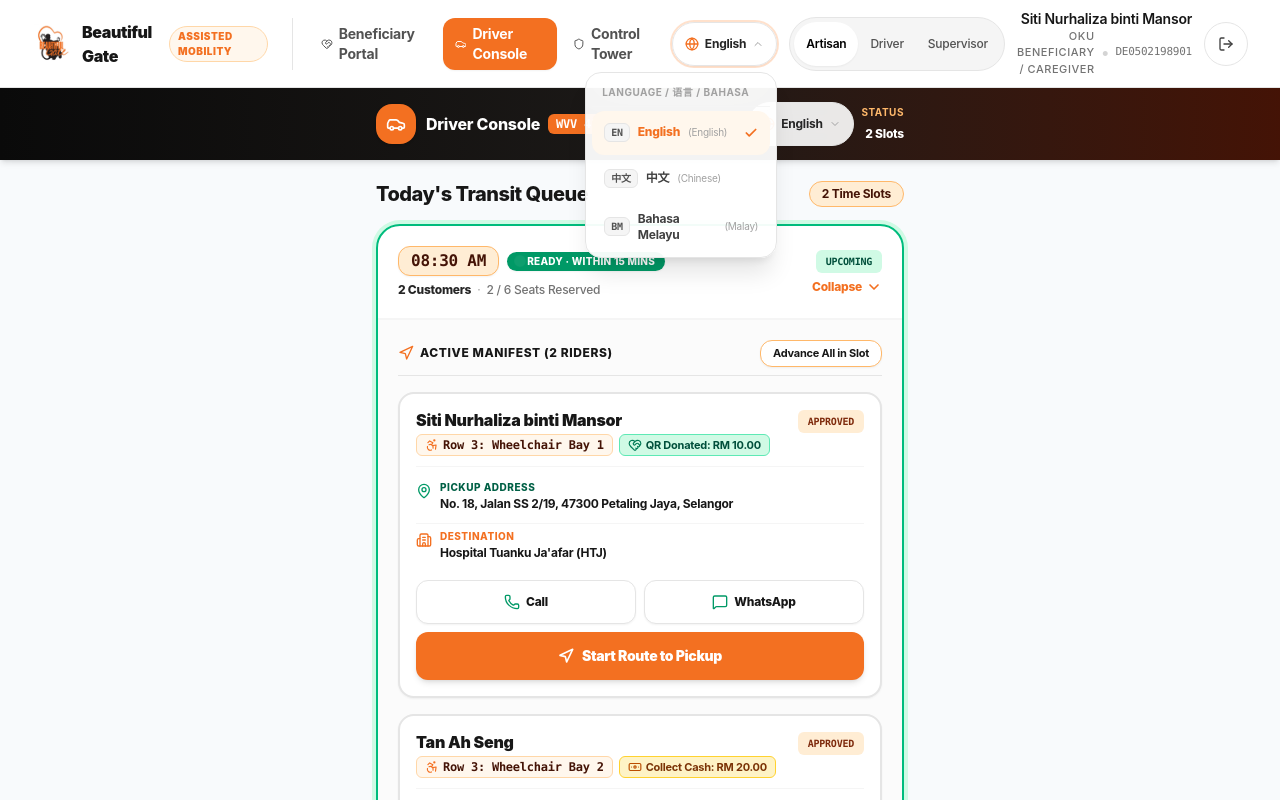
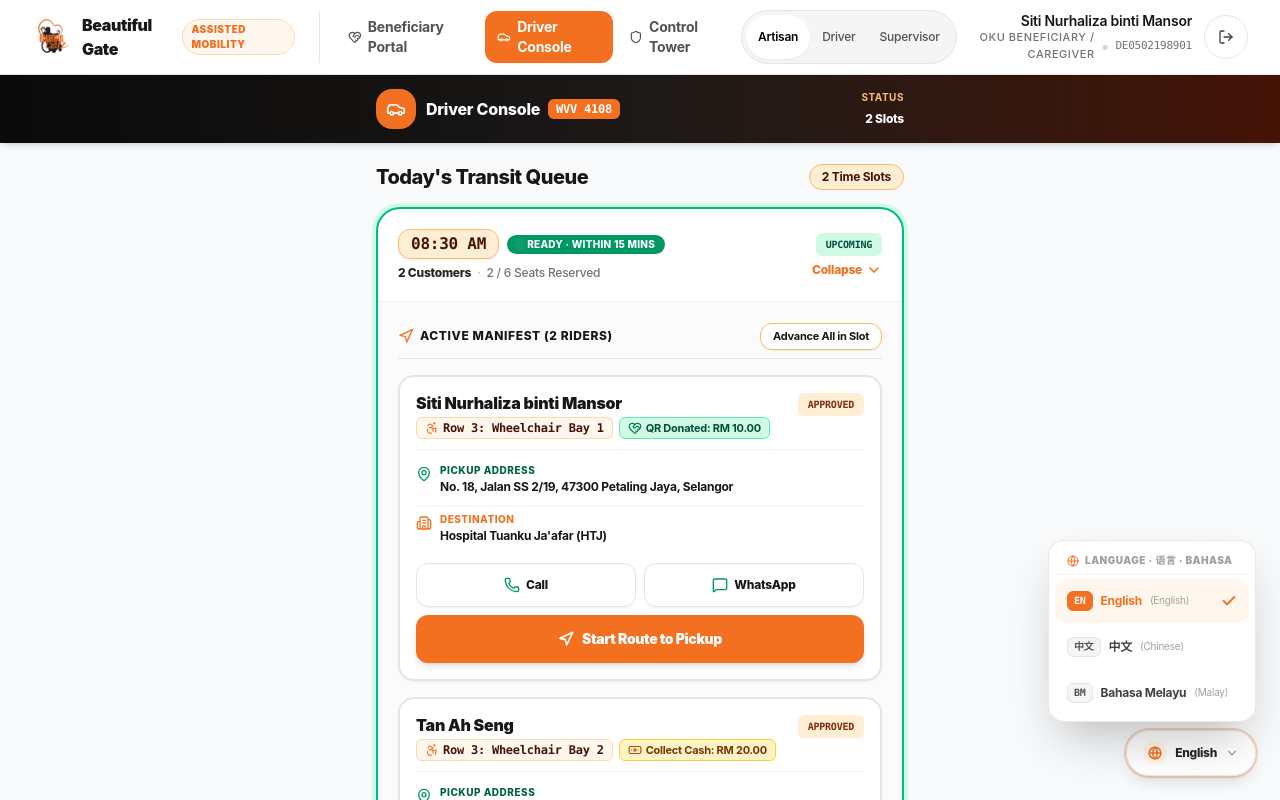
Before and after one commit to norman-AI-2025/BeautifulGate, a Next.js app: page /driver in a window 1280 px wide. Both pictures are taken after a click on the button "English". Shown: the top 800 px of the page. Built offline with nearby package versions, Linux system fonts and the light colour scheme.

Commit message:
feat: position floating language selector at bottom right with globe icon across all pages

```diff
--- a/src/app/admin/page.tsx
+++ b/src/app/admin/page.tsx
@@ -3,7 +3,6 @@
 import React, { useState, useMemo } from 'react';
 import { useApp } from '@/context/AppContext';
 import { useLanguage } from '@/context/LanguageContext';
-import { LanguageSelector } from '@/components/LanguageSelector';
 import { ArtisanDrawer } from '@/components/ArtisanDrawer';
 import { AnalyticsCharts } from '@/components/AnalyticsCharts';
 import { LinearStageIndicator } from '@/components/LinearStageIndicator';
@@ -320,9 +319,8 @@ export default function AdminPage() {
               </h1>
             </div>
 
-            {/* Top-Level Navigation Bar & Language Selector */}
+            {/* Top-Level Navigation Bar */}
             <div className="flex flex-wrap items-center gap-2.5 self-start sm:self-auto">
-              <LanguageSelector compact />
               <div className="flex rounded-full bg-white/10 p-1 border border-white/10">
                 <button
                   type="button"
--- a/src/app/driver/page.tsx
+++ b/src/app/driver/page.tsx
@@ -3,7 +3,6 @@
 import React, { useState, useMemo, useEffect } from 'react';
 import { useApp } from '@/context/AppContext';
 import { useLanguage } from '@/context/LanguageContext';
-import { LanguageSelector } from '@/components/LanguageSelector';
 import {
   Phone,
   MessageSquare,
@@ -277,7 +276,6 @@ export default function DriverPage() {
             </div>
 
             <div className="flex items-center gap-2">
-              <LanguageSelector compact />
               <div className="text-right hidden sm:block">
                 <span className="text-[10px] font-bold uppercase tracking-wider text-orange-300 block">
                   {t('common.status', 'Queue Status')}
--- a/src/app/layout.tsx
+++ b/src/app/layout.tsx
@@ -3,6 +3,7 @@ import './globals.css';
 import { AppProvider } from '@/context/AppContext';
 import { LanguageProvider } from '@/context/LanguageContext';
 import { Header } from '@/components/Header';
+import { LanguageSelector } from '@/components/LanguageSelector';
 
 export const metadata: Metadata = {
   title: 'Beautiful Gate | Assisted Mobility & Artisan Workshop Platform',
@@ -21,6 +22,8 @@ export default function RootLayout({
           <AppProvider>
             <Header />
             {children}
+            {/* Universal Floating Language Button at Bottom Right with Globe Icon */}
+            <LanguageSelector floating />
           </AppProvider>
         </LanguageProvider>
       </body>
--- a/src/app/login/page.tsx
+++ b/src/app/login/page.tsx
@@ -6,7 +6,6 @@ import Image from 'next/image';
 import { useRouter } from 'next/navigation';
 import { useApp } from '@/context/AppContext';
 import { useLanguage } from '@/context/LanguageContext';
-import { LanguageSelector } from '@/components/LanguageSelector';
 import { ArrowRight, UserCheck, Car, Shield } from 'lucide-react';
 import { UserRole } from '@/types';
 
@@ -40,11 +39,6 @@ export default function LoginPage() {
 
   return (
     <div className="min-h-screen bg-neutral-100/60 flex flex-col justify-center items-center px-4 py-12 relative">
-      {/* Top Floating Language Selector */}
-      <div className="absolute top-4 right-4 sm:top-6 sm:right-8">
-        <LanguageSelector />
-      </div>
-
       {/* Brand Header */}
       <div className="mb-6 text-center">
         <div className="mx-auto flex h-20 w-20 items-center justify-center rounded-3xl bg-white border border-neutral-200/80 shadow-md p-2 mb-3">
--- a/src/app/portal/page.tsx
+++ b/src/app/portal/page.tsx
@@ -3,7 +3,6 @@
 import React, { useState } from 'react';
 import { useApp } from '@/context/AppContext';
 import { useLanguage } from '@/context/LanguageContext';
-import { LanguageSelector } from '@/components/LanguageSelector';
 import { WeeklyTimetable } from '@/components/WeeklyTimetable';
 import { VanFloorPlanModal } from '@/components/VanFloorPlanModal';
 import { LinearStageIndicator } from '@/components/LinearStageIndicator';
@@ -117,9 +116,8 @@ export default function MobileArtisanPortalPage() {
               </p>
             </div>
 
-            {/* Language Selector & Main Navigation Segmented Switcher */}
+            {/* Main Navigation Segmented Switcher */}
             <div className="flex items-center gap-2">
-              <LanguageSelector compact />
               <div className="flex rounded-full bg-white/10 p-1 border border-white/10">
                 <button
                   type="button"
--- a/src/app/signup/page.tsx
+++ b/src/app/signup/page.tsx
@@ -6,7 +6,6 @@ import Image from 'next/image';
 import { useRouter } from 'next/navigation';
 import { useApp } from '@/context/AppContext';
 import { useLanguage } from '@/context/LanguageContext';
-import { LanguageSelector } from '@/components/LanguageSelector';
 import { MobilityType, UserRole } from '@/types';
 
 export default function SignUpPage() {
@@ -48,11 +47,6 @@ export default function SignUpPage() {
 
   return (
     <div className="min-h-screen bg-neutral-100/60 flex flex-col justify-center items-center px-4 py-12 relative">
-      {/* Top Floating Language Selector */}
-      <div className="absolute top-4 right-4 sm:top-6 sm:right-8">
-        <LanguageSelector />
-      </div>
-
       {/* Brand Header */}
       <div className="mb-6 text-center">
         <div className="mx-auto flex h-20 w-20 items-center justify-center rounded-3xl bg-white border border-neutral-200/80 shadow-md p-2 mb-3">
--- a/src/components/Header.tsx
+++ b/src/components/Header.tsx
@@ -6,7 +6,6 @@ import Image from 'next/image';
 import { usePathname, useRouter } from 'next/navigation';
 import { useApp } from '@/context/AppContext';
 import { useLanguage } from '@/context/LanguageContext';
-import { LanguageSelector } from '@/components/LanguageSelector';
 import { LogOut, User, Shield, Car, HeartHandshake } from 'lucide-react';
 import { UserRole } from '@/types';
 
@@ -94,11 +93,8 @@ export const Header: React.FC = () => {
           </nav>
         </div>
 
-        {/* Right Section: Language Selector, Quick Switcher & User Profile */}
+        {/* Right Section: Quick Switcher & User Profile */}
         <div className="flex items-center gap-2 sm:gap-3">
-          {/* Universal Language Selector Button (visible on all pages, mobile & desktop) */}
-          <LanguageSelector compact />
-
           {/* Quick Demo Switcher Pill */}
           <div className="hidden lg:flex items-center rounded-full bg-neutral-100 p-1 border border-neutral-200 text-xs">
             <button
--- a/src/components/LanguageSelector.tsx
+++ b/src/components/LanguageSelector.tsx
@@ -1,17 +1,19 @@
 'use client';
 
 import React, { useState, useRef, useEffect } from 'react';
-import { Globe, Check, ChevronDown } from 'lucide-react';
+import { Globe, Check, ChevronDown, ChevronUp } from 'lucide-react';
 import { useLanguage } from '@/context/LanguageContext';
 import { Language } from '@/translations';
 
 interface LanguageSelectorProps {
   compact?: boolean;
+  floating?: boolean;
   className?: string;
 }
 
 export const LanguageSelector: React.FC<LanguageSelectorProps> = ({
   compact = false,
+  floating = false,
   className = '',
 }) => {
   const { language, setLanguage, options, currentOption } = useLanguage();
@@ -39,6 +41,86 @@ export const LanguageSelector: React.FC<LanguageSelectorProps> = ({
     setIsOpen(false);
   };
 
+  // FLOATING BOTTOM-RIGHT MODE (User Spec: "put the language button at bottom right , with globe icon")
+  if (floating) {
+    return (
+      <div
+        ref={containerRef}
+        className={`fixed bottom-5 right-5 sm:bottom-6 sm:right-6 z-40 ${className}`}
+      >
+        {/* Floating Button with Globe Icon */}
+        <button
+          type="button"
+          onClick={() => setIsOpen(!isOpen)}
+          className={`flex items-center gap-2 rounded-full border border-neutral-200/90 bg-white/95 backdrop-blur-xl px-3.5 py-2 sm:px-4 sm:py-2.5 text-xs font-black text-neutral-800 shadow-lg hover:shadow-xl hover:border-[#F37021] hover:text-[#F37021] transition-all tap-target active:scale-95 group ${
+            isOpen ? 'ring-2 ring-[#F37021]/30 border-[#F37021]' : ''
+          }`}
+          aria-label="Select Language (English, Chinese, Malay)"
+          aria-expanded={isOpen}
+        >
+          <div className="flex items-center justify-center h-6 w-6 rounded-full bg-orange-50 text-[#F37021] group-hover:bg-[#F37021] group-hover:text-white transition-colors">
+            <Globe className="h-3.5 w-3.5 stroke-[2.5]" />
+          </div>
+          <span className="font-extrabold tracking-tight">
+            {currentOption.nativeName}
+          </span>
+          <ChevronUp
+            className={`h-3.5 w-3.5 text-neutral-400 group-hover:text-[#F37021] transition-transform duration-200 ${
+              isOpen ? 'rotate-180 text-[#F37021]' : ''
+            }`}
+          />
+        </button>
+
+        {/* Upward Apple-style Dropdown Menu */}
+        {isOpen && (
+          <div className="absolute right-0 bottom-full mb-2 w-52 rounded-2xl border border-neutral-200/90 bg-white/95 backdrop-blur-xl p-1.5 shadow-2xl z-50 animate-in fade-in zoom-in-95 duration-150">
+            <div className="flex items-center gap-1.5 px-3 py-1.5 text-[10px] font-black uppercase tracking-wider text-neutral-400 border-b border-neutral-100 mb-1">
+              <Globe className="h-3 w-3 text-[#F37021]" />
+              <span>Language · 语言 · Bahasa</span>
+            </div>
+            <div className="space-y-0.5">
+              {options.map((opt) => {
+                const isSelected = opt.code === language;
+                return (
+                  <button
+                    key={opt.code}
+                    type="button"
+                    onClick={() => handleSelect(opt.code)}
+                    className={`w-full flex items-center justify-between px-3 py-2 rounded-xl text-xs font-bold text-left transition-all tap-target ${
+                      isSelected
+                        ? 'bg-orange-50 text-[#F37021] font-black'
+                        : 'text-neutral-700 hover:bg-neutral-100 hover:text-black'
+                    }`}
+                  >
+                    <div className="flex items-center gap-2">
+                      <span
+                        className={`font-mono text-[10px] px-1.5 py-0.5 rounded-md border font-extrabold ${
+                          isSelected
+                            ? 'bg-[#F37021] text-white border-[#F37021]'
+                            : 'bg-neutral-100 border-neutral-200 text-neutral-600'
+                        }`}
+                      >
+                        {opt.shortLabel}
+                      </span>
+                      <span>{opt.nativeName}</span>
+                      <span className="text-[10px] text-neutral-400 font-normal">
+                        ({opt.name})
+                      </span>
+                    </div>
+                    {isSelected && (
+                      <Check className="h-4 w-4 text-[#F37021] stroke-[3]" />
+                    )}
+                  </button>
+                );
+              })}
+            </div>
+          </div>
+        )}
+      </div>
+    );
+  }
+
+  // STANDARD INLINE MODE
   return (
     <div ref={containerRef} className={`relative inline-block text-left ${className}`}>
       {/* Trigger Button */}
```
